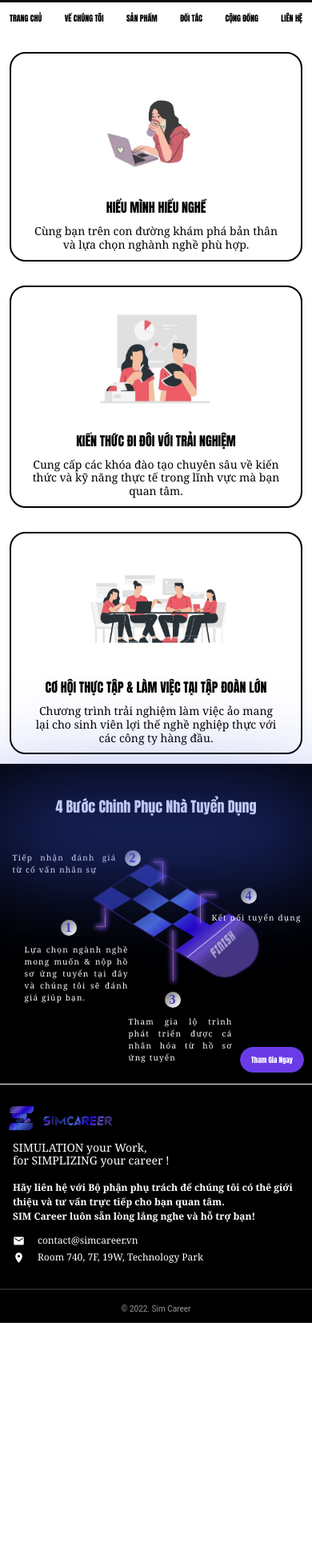
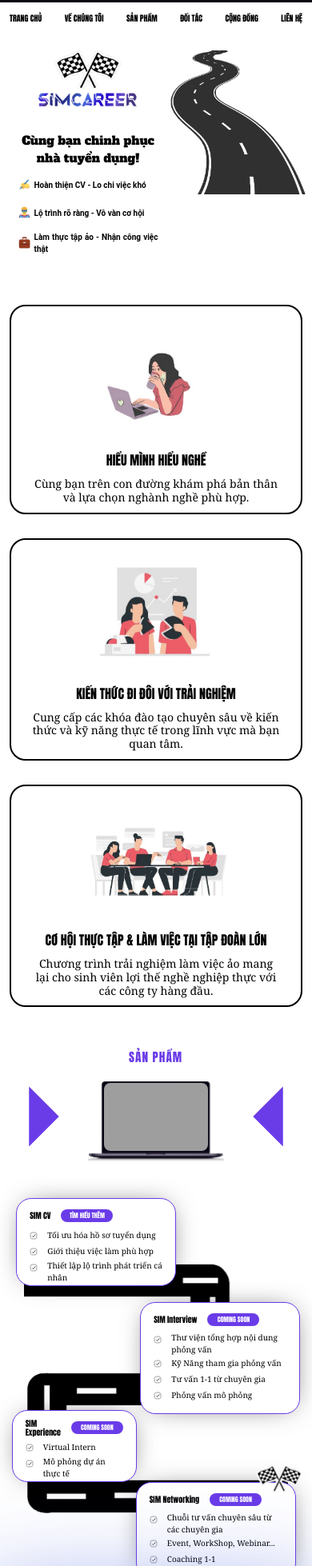
Before and after one commit to Software-Engineer-Team/SimCareer-Landing-Page, a React (Create React App) app: page /landing-page in a window 390 px wide. Shown: the part 42-2000 px from the top of the page at 80% size. Before the commit the page ends 1696 px from the top, so only its background shows below. Built offline with nearby package versions, Linux system fonts and the light colour scheme; grey boxes are pictures that could not be loaded.

Commit message:
[responsive]: make responsive

```diff
--- a/src/App.css
+++ b/src/App.css
@@ -67,11 +67,11 @@
 @media screen and (max-width: 480px) {
 }
 
-@media screen and (max-width: 390px) {
+@media screen and (max-width: 500px) {
   body {
-    min-width: 390px;
-    max-width: 390px;
-    width: 390px;
+    min-width: auto;
+    max-width: auto;
+    width: auto;
   }
 }
 /*Iphone(480 x 640)*/
--- a/src/components/LandingPage/Body/Activities/Activities.jsx
+++ b/src/components/LandingPage/Body/Activities/Activities.jsx
@@ -76,10 +76,10 @@
                 />
               </Fade>
             </div>
-            <Fade left>
+            <Fade bottom>
               <GoTriangleRight className="left-triangle" />
             </Fade>
-            <Fade right>
+            <Fade bottom>
               <GoTriangleLeft className="right-triangle" />
             </Fade>
           </ActivitiesImage>
@@ -88,8 +88,9 @@
               return (
                 <PillarContainer type={type} number={number} key={id} id={id}>
                   <Fade
-                    left={(id === 1 || id === 3) && true}
-                    right={(id === 2 || id === 4) && true}
+                    /* left={(id === 1 || id === 3) && true} */
+                    /* right={(id === 2 || id === 4) && true} */
+                    bottom
                   >
                     <div className="content">
                       <div className="bg">
--- a/src/components/LandingPage/Body/Activities/Activities.styled.jsx
+++ b/src/components/LandingPage/Body/Activities/Activities.styled.jsx
@@ -1,9 +1,4 @@
 import styled from "styled-components";
-export const ActivitiesContainer = styled.section`
-  width: 100%;
-  padding: 20px;
-  text-align: center;
-`;
 
 export const ActivitiesContent = styled.div`
   padding: 10px;
@@ -238,6 +233,149 @@
       }
     }
   }
+
+  @media screen and (max-width: 500px) {
+    position: relative;
+    width: 35%;
+    margin: 65px 0;
+
+    div.content {
+      position: relative;
+      display: flex;
+      width: 100%;
+      justify-content: ${({ type }) =>
+        type === "left" ? "flex-end" : "flex-start"};
+      div.bg {
+        /* background-image: url("/images/triple-circles.svg"); */
+        width: 20px;
+        height: 20px;
+        min-width: 20px;
+        min-height: 20px;
+        background-repeat: no-repeat;
+        background-size: cover;
+        display: flex;
+        align-items: center;
+        position: relative;
+        justify-content: center;
+        img {
+          width: 10px;
+          height: 20px;
+        }
+      }
+      div.info {
+        min-width: 200px !important;
+        height: 110px;
+        .track-end {
+          top: -40px;
+          right: -15px;
+          img {
+            width: 70px;
+            height: 70px;
+          }
+        }
+
+        &:hover {
+          transform: scale(1.1);
+        }
+
+        ${({ id }) =>
+          id === 1
+            ? `
+        top: -100px;
+        min-width: 500px;
+        left: -130px;
+      `
+            : id === 2
+            ? `
+        top: 30px;
+        right: -40px;
+        min-width: 500px;
+        height: 140px;
+      `
+            : id === 3
+            ? `
+        top: -20px;
+        left: -40px;
+        min-width: 80px!important;
+        height: 90px;
+              `
+            : `
+        bottom: -170px;
+        left: -50px;
+        height: 120px;
+      `}
+
+        padding: 6px 16px;
+        div.title {
+          .btn {
+            font-size: 8px;
+            min-width: 65px;
+            height: 16px;
+            line-height: 1.5;
+          }
+
+          .pilar {
+            height: 30px;
+            font-size: 10px;
+
+            padding-right: 13px;
+          }
+
+          &:last-child {
+            width: 500px;
+          }
+        }
+
+        div.text {
+          img {
+            width: 10px;
+          }
+          span {
+            font-size: 10px;
+          }
+        }
+      }
+    }
+  }
+`;
+
+export const ActivitiesContainer = styled.section`
+  width: 100%;
+  padding: 20px;
+  text-align: center;
+
+  @media screen and (max-width: 500px) {
+    ${ActivitiesContent} {
+      ${ActivitiesTitle} {
+        font-size: 15.25px;
+      }
+      ${ActivitiesImage} {
+        div.laptop {
+          width: 170px;
+          img {
+            max-width: 170px;
+            min-width: 160px;
+            object-fit: cover;
+          }
+
+          img.dashboard {
+            min-width: 130px;
+            width: 120px !important;
+            height: 85px;
+            border-radius: 8px;
+            top: 2px;
+          }
+        }
+        --width-triangle: 50px;
+        --height-triangle: 100px;
+        --top-triangle: -107px;
+        margin-bottom: 30px;
+      }
+      ${ActivitiesPillars} {
+        height: 450px;
+      }
+    }
+  }
 `;
 
 export const LoadingSpinner = styled.svg`
--- a/src/components/LandingPage/Body/Content/Content.styled.jsx
+++ b/src/components/LandingPage/Body/Content/Content.styled.jsx
@@ -53,7 +53,7 @@
     }
   }
 
-  @media screen and (max-width: 390px) {
+  @media screen and (max-width: 500px) {
     padding: 0;
     div.inner-wrap {
       display: flex;
--- a/src/components/LandingPage/Body/Introduction/Introduction.styled.jsx
+++ b/src/components/LandingPage/Body/Introduction/Introduction.styled.jsx
@@ -1,11 +1,4 @@
 import styled from "styled-components";
-
-export const Container = styled.section`
-  width: 100%;
-  background-size: cover;
-  background-repeat: repeat;
-  padding: 20px;
-`;
 
 export const Content = styled.div`
   height: 100%;
@@ -122,6 +115,7 @@
     }
   }
 `;
+
 export const ContentRight = styled.div`
   width: 40%;
   height: 50px;
@@ -135,3 +129,72 @@
     height: 500px;
   }
 `;
+
+export const Container = styled.section`
+  width: 100%;
+  background-size: cover;
+  background-repeat: repeat;
+  padding: 20px;
+
+  @media screen and (max-width: 500px) {
+    padding: 20px;
+    ${Content} {
+      ${ContentLeft} {
+        margin-top: 0px;
+        .content-left {
+          .content-left-flag {
+            width: 100px;
+            height: 50px;
+            img {
+              width: 100%;
+              height: 100%;
+              object-fit: cover;
+            }
+          }
+
+          .content-left-logo {
+            width: 130px;
+          }
+
+          .slogon {
+            margin-top: 20px;
+            width: 100%;
+            .slogon-title {
+              font-size: 14.76px;
+            }
+
+            .slogon-content {
+              margin-left: -5px;
+              img {
+                width: 25px;
+                height: 25px;
+              }
+
+              .text {
+                font-size: 10px;
+                text-align: justify;
+              }
+            }
+            .slogon-content:last-child {
+              margin-bottom: 20px;
+            }
+          }
+          .content-left-introduction {
+            .create-account,
+            .watch-video {
+              display: none;
+            }
+          }
+        }
+      }
+      ${ContentRight} {
+        width: 40%;
+        display: flex;
+        margin-left: 30px;
+        img {
+          height: 180px;
+        }
+      }
+    }
+  }
+`;
--- a/src/components/LandingPage/Body/ProcessRecruit/Process/Process.jsx
+++ b/src/components/LandingPage/Body/ProcessRecruit/Process/Process.jsx
@@ -89,7 +89,7 @@
     }
   }
 
-  @media screen and (max-width: 390px) {
+  @media screen and (max-width: 500px) {
     padding: 0px;
     max-width: 130px;
     p {
--- a/src/components/LandingPage/Body/ProcessRecruit/ProcessRecruit.styled.jsx
+++ b/src/components/LandingPage/Body/ProcessRecruit/ProcessRecruit.styled.jsx
@@ -85,7 +85,7 @@
     }
   }
 
-  @media screen and (max-width: 390px) {
+  @media screen and (max-width: 500px) {
     margin-top: 0px;
     height: 400px;
     div.inner-wrap {
@@ -99,7 +99,7 @@
         height: 2rem;
       }
       div.title-image {
-        width: 390px;
+        width: auto;
         h2.title {
           width: 100%;
           font-size: 18px;
@@ -127,7 +127,7 @@
             }
             div.process-4 {
               top: 90px;
-              left: 225px;
+              left: 210px;
               div {
                 text-align: center;
               }
--- a/src/components/LandingPage/Footer/Footer.styled.jsx
+++ b/src/components/LandingPage/Footer/Footer.styled.jsx
@@ -18,7 +18,7 @@
     text-align: left;
   }
 
-  @media screen and (max-width: 390px) {
+  @media screen and (max-width: 500px) {
     padding: 0;
     padding-bottom: 10px;
     hr {
@@ -127,7 +127,7 @@
     }
   }
 
-  @media screen and (max-width: 390px) {
+  @media screen and (max-width: 500px) {
     div.contact-us {
       padding-left: 0;
       div.text {
--- a/src/components/LandingPage/Header/Header.styled.jsx
+++ b/src/components/LandingPage/Header/Header.styled.jsx
@@ -196,7 +196,7 @@
   @media screen and (max-width: 768px) {
   }
   /*Tablet nhỏ(480 x 640)*/
-  @media screen and (max-width: 390px) {
+  @media screen and (max-width: 500px) {
     /* display: none; */
     ${HeaderTopInfo} {
       div.top-info {
--- a/src/pages/LandingPage/LandingPage.jsx
+++ b/src/pages/LandingPage/LandingPage.jsx
@@ -10,9 +10,9 @@
 function LandingPage() {
   return (
     <Container>
-      {/* <Introduction /> */}
+      <Introduction />
       <Content />
-      {/* <Activities /> */}
+      <Activities />
       <ProcessRecruit />
       {/* <Partner /> */}
     </Container>
```
